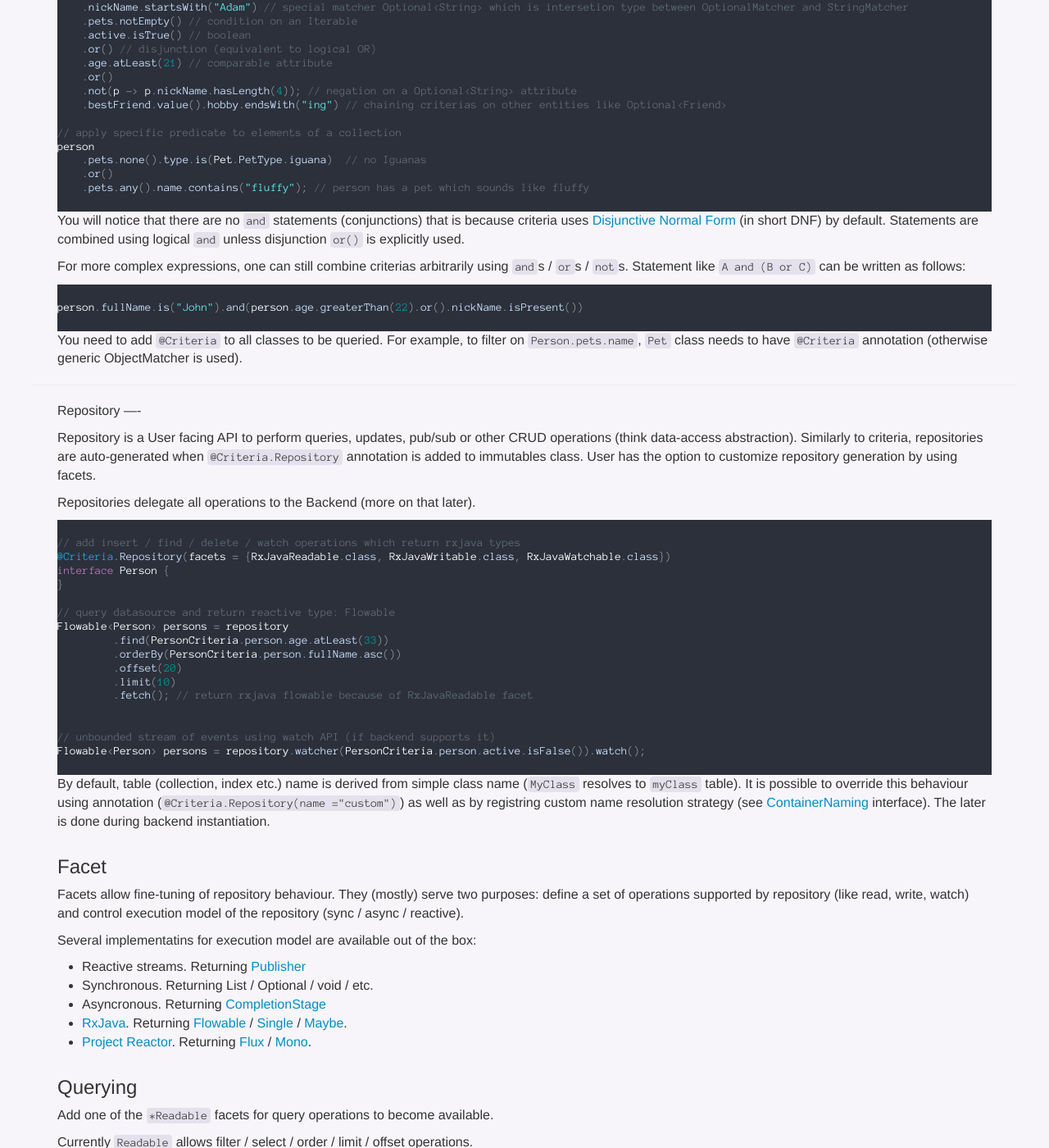
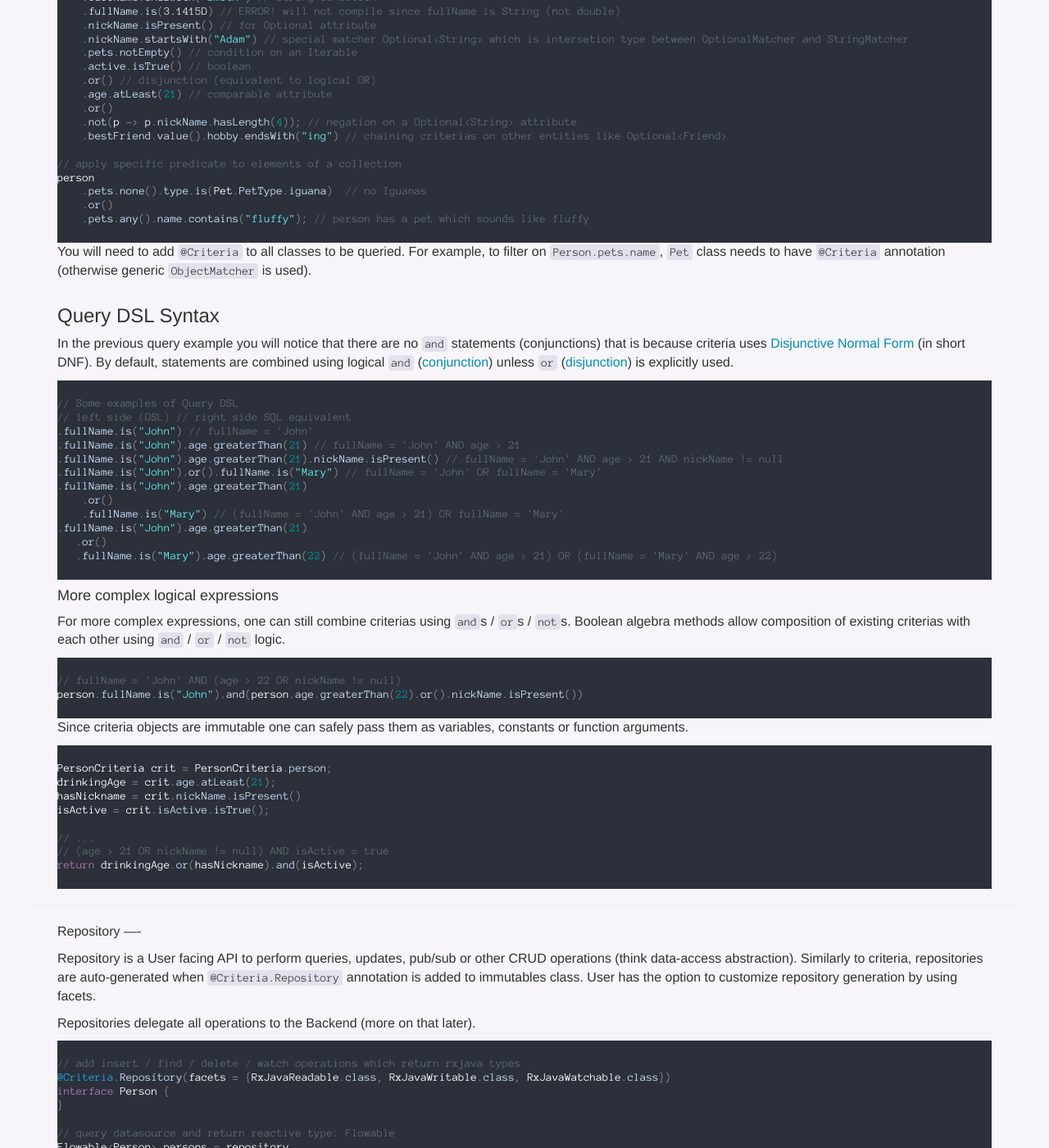
Before and after one commit to immutables/immutables.github.io, a Jekyll site: the page built from criteria.md, in a window 1280 px wide and 1400 px high, scrolled down 2816 px. Shown: the whole window at 82% size. Built offline with Jekyll 4.4.1, drawn with Linux system fonts in a browser that asks for light colours; nearby versions of some CDN libraries; Markdown is read by kramdown in place of the engine named in the settings; some of the changed text lies outside the part shown.

Commit message:
Extract Query DSL syntax intro sepate section
Give more examples on boolean composition

````diff
--- a/criteria.md
+++ b/criteria.md
@@ -144,19 +144,52 @@ person
     .pets.any().name.contains("fluffy"); // person has a pet which sounds like fluffy
 ```
 
-You will notice that there are no `and` statements (conjunctions) that is because criteria uses
-[Disjunctive Normal Form](https://en.wikipedia.org/wiki/Disjunctive_normal_form) (in short DNF) by default. Statements are
-combined using logical `and` unless disjunction `or()` is explicitly used.
+You will need to add `@Criteria` to all classes to be queried. For example, to filter on `Person.pets.name`,
+ `Pet` class needs to have `@Criteria` annotation (otherwise generic `ObjectMatcher` is used).
 
-For more complex expressions, one can still combine criterias arbitrarily using `and`s / `or`s / `not`s.
-Statement like `A and (B or C)` can be written as follows:
+### Query DSL Syntax
+
+In the previous query example you will notice that there are no `and` statements (conjunctions) that is because criteria uses
+[Disjunctive Normal Form](https://en.wikipedia.org/wiki/Disjunctive_normal_form) (in short DNF). By default, statements are
+combined using logical `and` ([conjunction](https://en.wikipedia.org/wiki/Logical_conjunction)) unless `or` ([disjunction](https://en.wikipedia.org/wiki/Logical_disjunction)) is explicitly used.
 
 ```java
+// Some examples of Query DSL
+// left side (DSL) // right side SQL equivalent
+.fullName.is("John") // fullName = 'John'
+.fullName.is("John").age.greaterThan(21) // fullName = 'John' AND age > 21
+.fullName.is("John").age.greaterThan(21).nickName.isPresent() // fullName = 'John' AND age > 21 AND nickName != null
+.fullName.is("John").or().fullName.is("Mary") // fullName = 'John' OR fullName = 'Mary'
+.fullName.is("John").age.greaterThan(21)
+    .or()
+    .fullName.is("Mary") // (fullName = 'John' AND age > 21) OR fullName = 'Mary'
+.fullName.is("John").age.greaterThan(21)
+   .or()
+   .fullName.is("Mary").age.greaterThan(22) // (fullName = 'John' AND age > 21) OR (fullName = 'Mary' AND age > 22)
+```
+
+#### More complex logical expressions
+For more complex expressions, one can still combine criterias using `and`s / `or`s / `not`s. Boolean algebra methods
+allow composition of existing criterias with each other using `and` / `or`  / `not` logic.
+
+```java
+// fullName = 'John' AND (age > 22 OR nickName != null)
 person.fullName.is("John").and(person.age.greaterThan(22).or().nickName.isPresent())
 ```
 
-You need to add `@Criteria` to all classes to be queried. For example, to filter on `Person.pets.name`,
- `Pet` class needs to have `@Criteria` annotation (otherwise generic ObjectMatcher is used).
+Since criteria objects are immutable one can safely pass them as variables, constants or function arguments.
+
+```java
+PersonCriteria crit = PersonCriteria.person;
+drinkingAge = crit.age.atLeast(21);
+hasNickname = crit.nickName.isPresent()
+isActive = crit.isActive.isTrue();
+
+// ...
+// (age > 21 OR nickName != null) AND isActive = true
+return drinkingAge.or(hasNickname).and(isActive);
+```
+
 
 ----
 Repository
````
